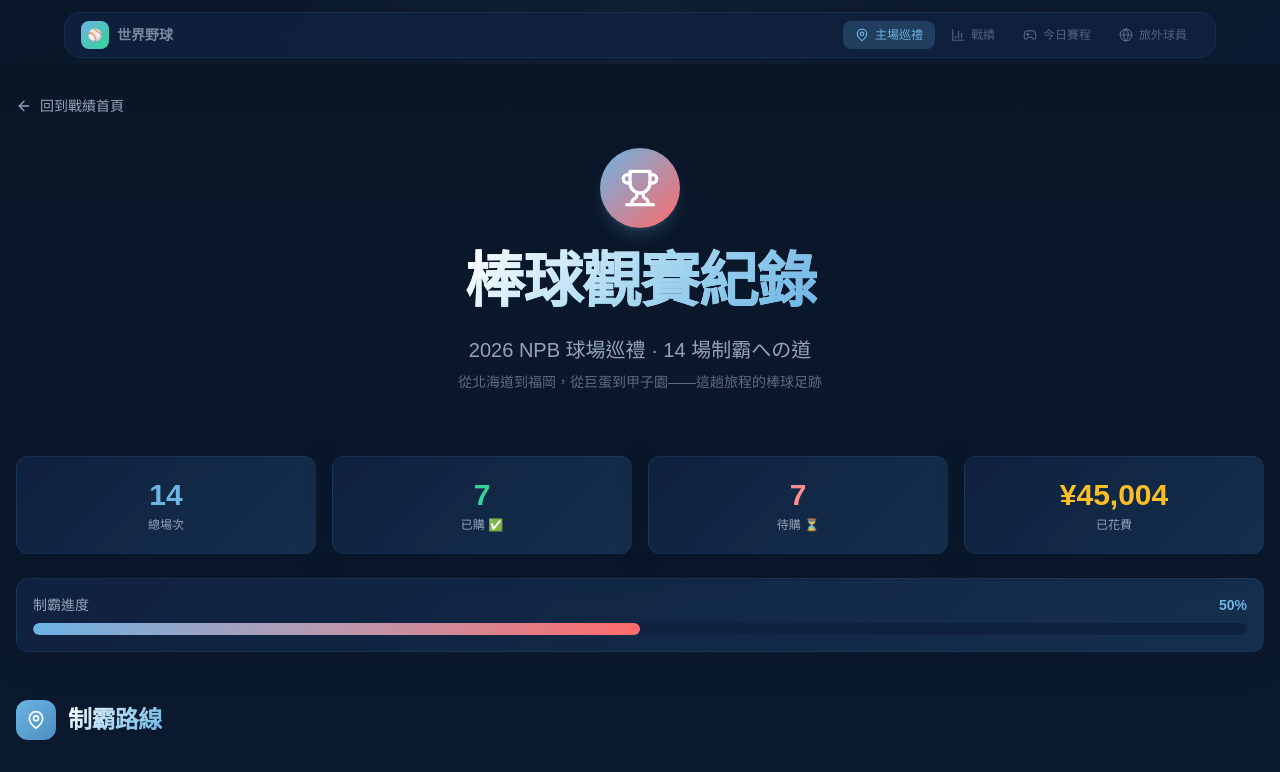
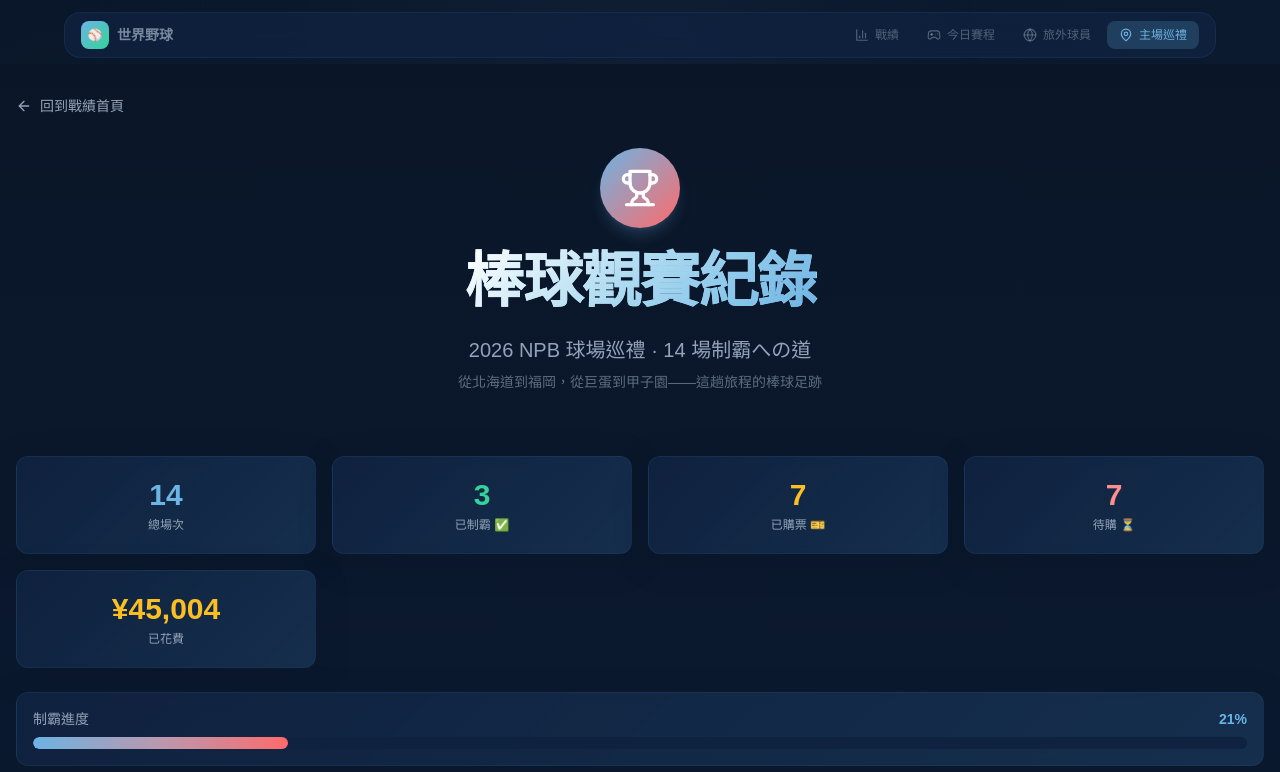
Before and after one commit to easonliu850711/baseball, a Next.js app: page /stadiums in a window 1280 px wide. Shown: the top 772 px of the page. Built offline with nearby package versions, Linux system fonts and the light colour scheme.

Commit message:
🎯 NavBar順序：戰績/賽程/旅外/主場巡禮；制霸改已看場次（0%）

```diff
--- a/src/app/stadiums/page.tsx
+++ b/src/app/stadiums/page.tsx
@@ -41,7 +41,8 @@ const WATCH_LOG = [
 export default function WatchRecords() {
   const totalGames = STADIUM_TOUR.length
   const totalBought = BOUGHT.length
-  const progressPercent = Math.round((totalBought / totalGames) * 100)
+  const totalWatched = WATCH_LOG.filter(w => w.hasRecord).length
+  const progressPercent = Math.round((totalWatched / totalGames) * 100)
 
   return (
     <div className="min-h-screen bg-gradient-to-b from-ocean-abyss to-ocean-deep py-8 px-4">
@@ -85,8 +86,12 @@ export default function WatchRecords() {
               <p className="text-xs text-stone-gray mt-1">總場次</p>
             </div>
             <div className="ocean-card p-5 rounded-xl border border-ocean-light/20 bg-ocean-mid/20 text-center">
-              <p className="text-3xl font-bold text-emerald-400">{totalBought}</p>
-              <p className="text-xs text-stone-gray mt-1">已購 ✅</p>
+              <p className="text-3xl font-bold text-emerald-400">{totalWatched}</p>
+              <p className="text-xs text-stone-gray mt-1">已制霸 ✅</p>
+            </div>
+            <div className="ocean-card p-5 rounded-xl border border-ocean-light/20 bg-ocean-mid/20 text-center">
+              <p className="text-3xl font-bold text-sunray">{totalBought}</p>
+              <p className="text-xs text-stone-gray mt-1">已購票 🎫</p>
             </div>
             <div className="ocean-card p-5 rounded-xl border border-ocean-light/20 bg-ocean-mid/20 text-center">
               <p className="text-3xl font-bold text-coral-light">{14 - totalBought}</p>
--- a/src/components/NavBar.tsx
+++ b/src/components/NavBar.tsx
@@ -7,10 +7,10 @@ import { motion, AnimatePresence } from 'framer-motion'
 import { Menu, X, Home, Gamepad2, Globe, BarChart3, MapPin } from 'lucide-react'
 
 const navLinks = [
-  { href: '/stadiums', label: '主場巡禮', icon: <MapPin className="w-3.5 h-3.5" /> },
   { href: '/', label: '戰績', icon: <BarChart3 className="w-3.5 h-3.5" /> },
   { href: '/games', label: '今日賽程', icon: <Gamepad2 className="w-3.5 h-3.5" /> },
   { href: '/players', label: '旅外球員', icon: <Globe className="w-3.5 h-3.5" /> },
+  { href: '/stadiums', label: '主場巡禮', icon: <MapPin className="w-3.5 h-3.5" /> },
 ]
 
 export default function NavBar() {
```
